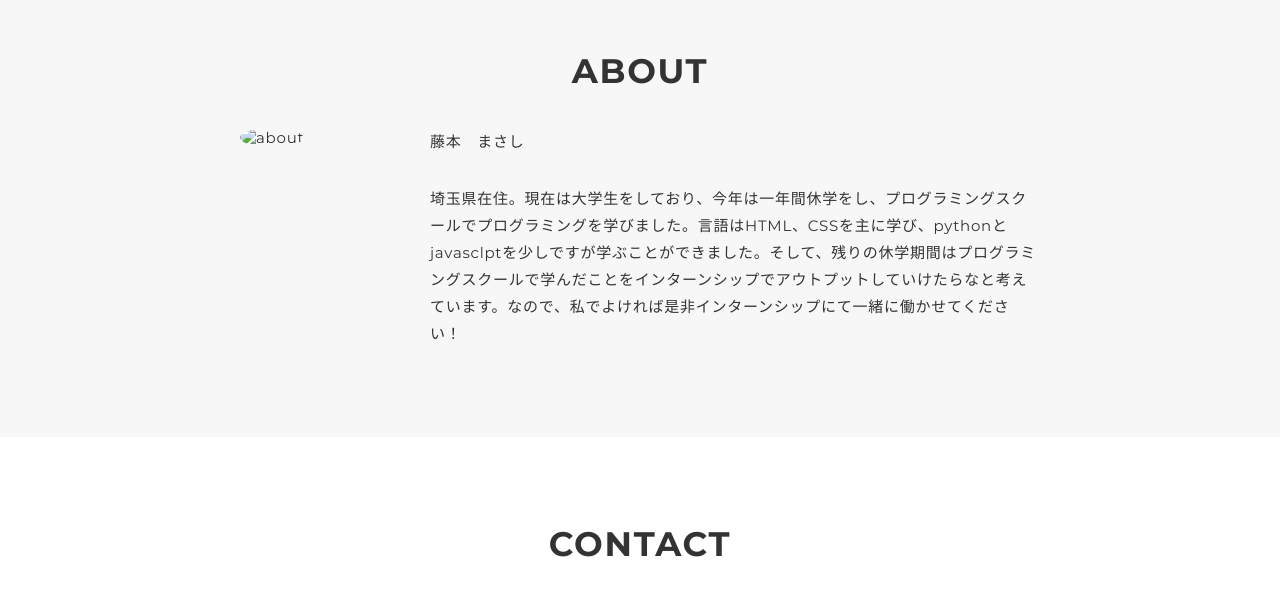
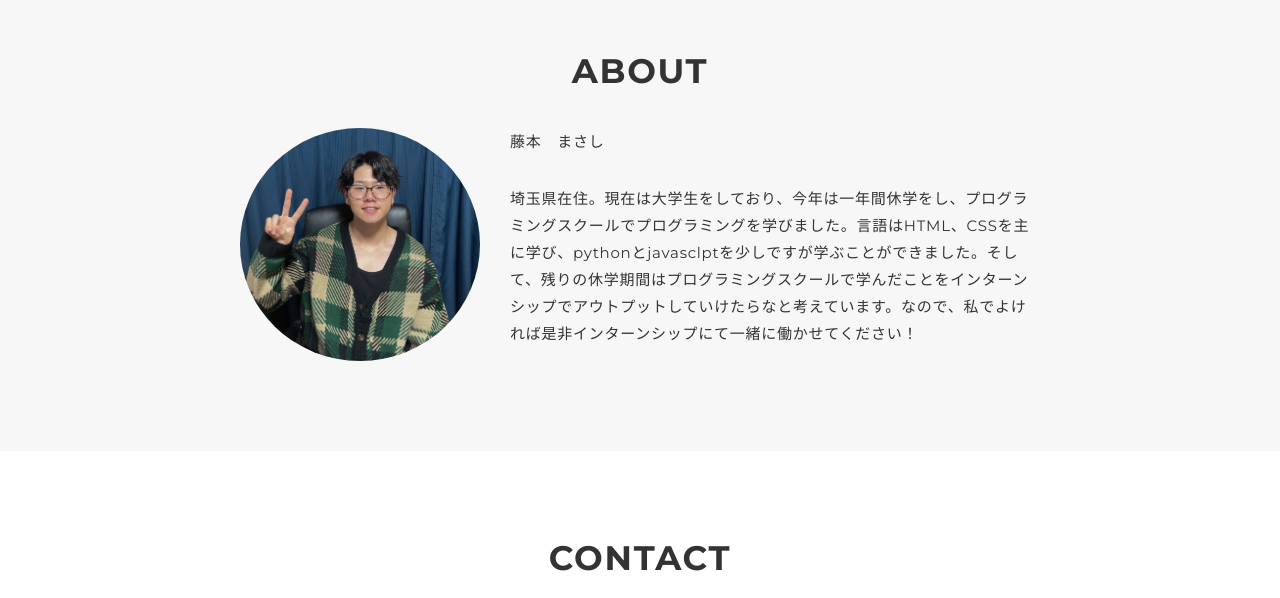
Before and after one commit to Fujimoto43/Fujimoto43.github.io, a plain HTML site: page index.html in a window 1280 px wide. Shown: the part 1440-2038 px from the top of the page. Drawn offline with nearby package versions, Linux system fonts and the light colour scheme.

Commit message:
Add files via upload

```diff
--- a/css/style.css
+++ b/css/style.css
@@ -248,7 +248,7 @@ img {
   margin: 0 auto;
 }
 .profile-img {
-  width: 20%;
+  width: 30%;
   margin-right: 30px;
   border-radius: 50%;
 }
--- a/index.html
+++ b/index.html
@@ -105,7 +105,7 @@
           <h2 class="title">ABOUT</h2>
           <div class="profile">
             <p class="profile-img">
-              <img src="img/" alt="about">
+              <img src="img/IMG_0488.JPG" alt="about">
             </p>
             <div class="profile-body">
               <p>
```
Also changed, not shown: img/IMG_0488.JPG (added), 1 other file.
